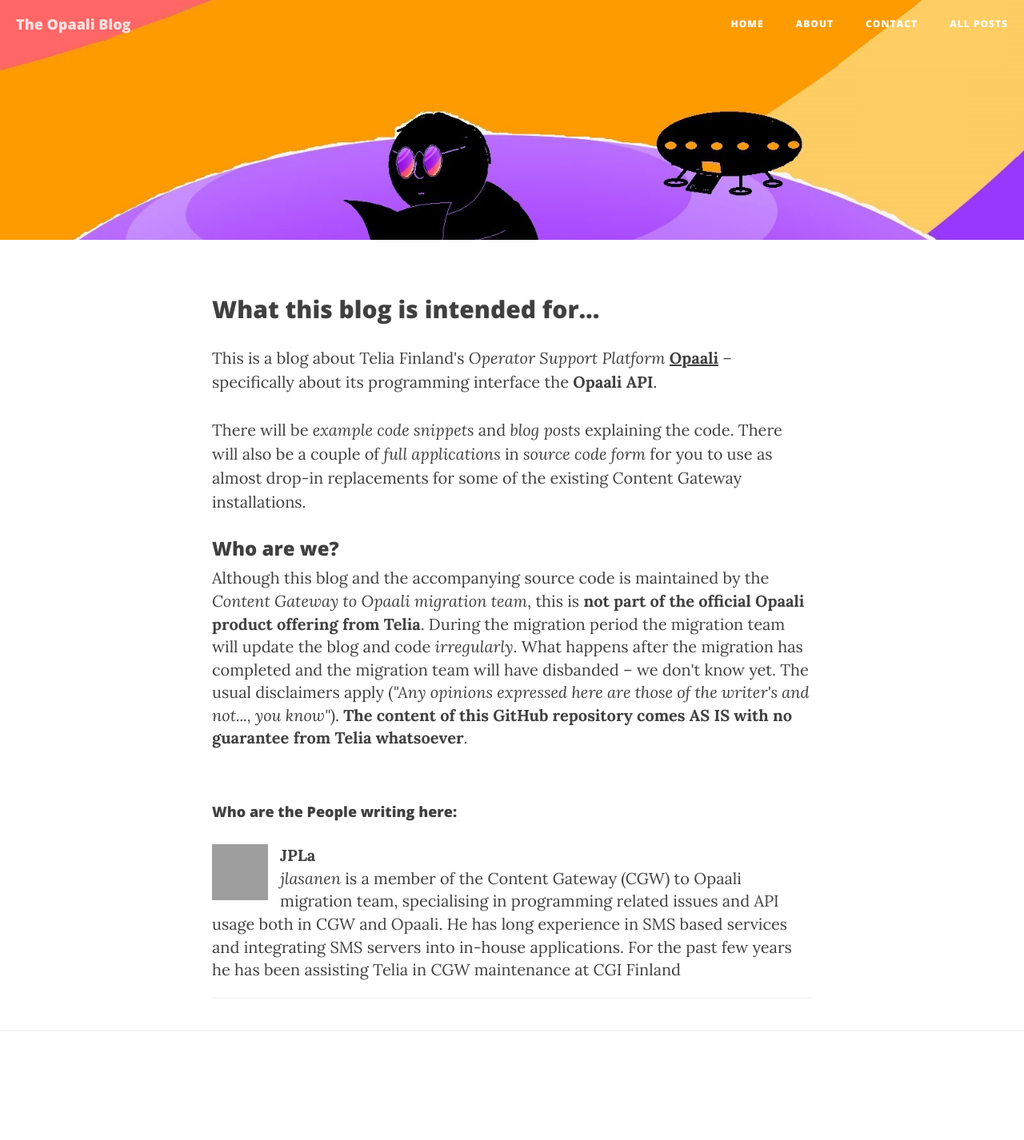
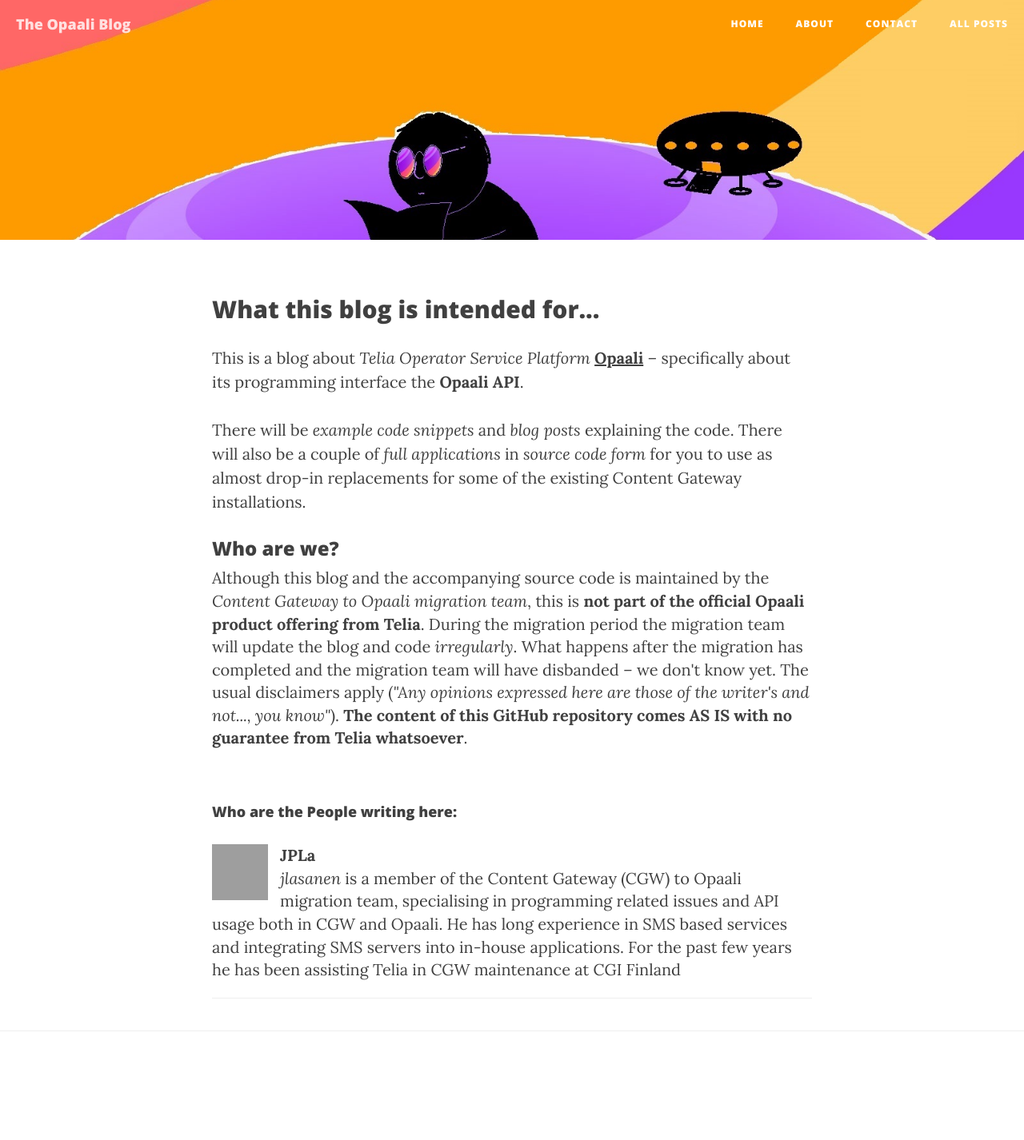
Before and after one commit to MiiKos/Opaali, a Jekyll site: the page built from docs/about.html, in a window 1280 px wide. Shown: the whole page at 80% size. Built offline with Jekyll 4.4.1, drawn with Linux system fonts in a browser that asks for light colours; nearby versions of some CDN libraries; grey boxes are pictures that could not be loaded.

Commit message:
fixed product name in blog

```diff
--- a/docs/_posts/2017-05-29-Welcome.markdown
+++ b/docs/_posts/2017-05-29-Welcome.markdown
@@ -7,7 +7,7 @@
 header-img: "img/blog_logo-blank_1600x500.jpg"
 ---
 
-This is a blog about Telia Finland's Operator Support Platform _Opaali_ -- specifically about its programming interface the **Opaali API**.
+This is a blog about Telia Operator Service Platform _Opaali_ -- specifically about its programming interface the **Opaali API**.
 
 # Welcome to the Opaali (API) Blog #
 
--- a/docs/about.html
+++ b/docs/about.html
@@ -6,7 +6,7 @@
 unknown-img: "img/unknown.png"
 ---
 <h2>What this blog is intended for...</h2>
-<p>This is a blog about Telia Finland's <i>Operator Support Platform</i> <a href="{{site.opaali_portal}}"><b>Opaali</b></a> &ndash; specifically about its programming interface the <b>Opaali API</b>.
+<p>This is a blog about <i>Telia Operator Service Platform</i> <a href="{{site.opaali_portal}}"><b>Opaali</b></a> &ndash; specifically about its programming interface the <b>Opaali API</b>.
 </p>
 <p>There will be <i>example code snippets</i>  and <i>blog posts</i> explaining the code. There will also be a couple of <i>full applications</i> in <i>source code form</i> for you to use as almost drop-in replacements for some of the existing Content Gateway installations.</p>
 
```
